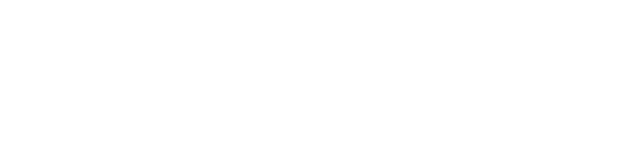
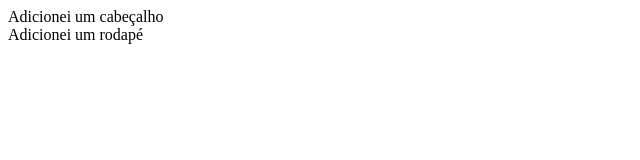
Before and after one commit to FRPimenta/atividade3, a plain HTML site: page index.html in a window 1280 px wide. Shown: the whole page, without its empty margins (0-640 px from the left). Drawn offline with Linux system fonts and the light colour scheme.

Commit message:
adicionei rodapé e cabeçalho

```diff
--- a/index.html
+++ b/index.html
@@ -6,6 +6,8 @@
     <title>Document</title>
 </head>
 <body>
+    <header>Adicionei um cabeçalho</header>
 
+    <footer>Adicionei um rodapé</footer>
 </body>
 </html>
```
